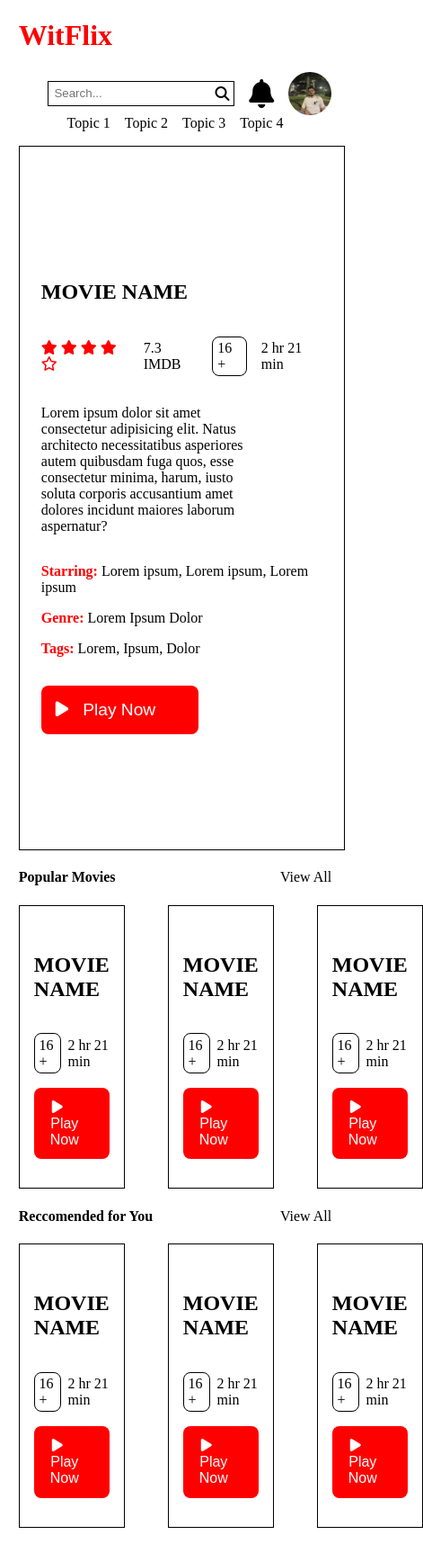
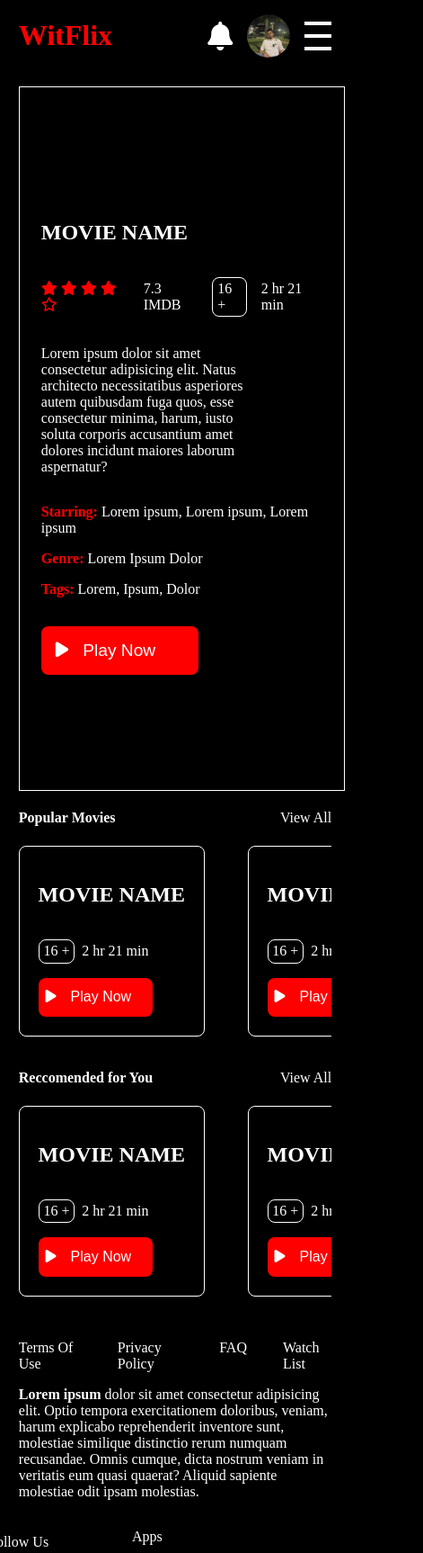
Before and after one commit to osmanyildiz98/witflix-project, a plain HTML site: page index.html in a window 390 px wide. Shown: the top 1726 px of the page at 90% size, 471 px wide, since content can reach past the window. Drawn offline with Linux system fonts and the light colour scheme.

Commit message:
hamburger and scrollbar added

```diff
--- a/index.css
+++ b/index.css
@@ -2,6 +2,8 @@ body {
     margin: 0 1.3rem;
     padding: 0;
     box-sizing: border-box;
+    background-color: black;
+    color: white;
 }
 
 h2 {
@@ -33,7 +35,53 @@ nav {
 
 nav a {
     text-decoration: none;
+    color: white;
+}
+
+.hamburger-container {
+    display: none;
+    flex-direction: column;
+    align-items: center;
+    z-index: 10;
+    position: relative; /* Bu elemanı sayfa akışına göre yerleştirir ve daha sonra içinde mutlak konumlandırma yapabiliriz */
+}
+
+.hamburger {
+    display: flex;
+    flex-direction: column;
+    cursor: pointer;
+}
+
+.hamburger span {
+    width: 30px;
+    height: 4px;
+    background-color: white;
+    margin: 5px 0;
+    transition: all 0.3s;
+}
+
+.dropdown-menu {
+    display: none;
+    flex-direction: column;
+    align-items: center;
+    margin-top: 1rem;
+    transition: max-height 0.5s ease, transform 0.5s ease;
+    z-index: 5;
+    position: absolute;
+    background-color: white;
+    top: 100%;
+    left: 50%;
+    transform: translateX(-50%);
+    width: 200%;
+}
+
+.dropdown-menu a {
     color: black;
+    text-decoration: none;
+    padding: 10px;
+    text-align: center;
+    width: 100%;
+    border: 1px solid black;
 }
 
 .user-panel {
@@ -48,7 +96,6 @@ nav a {
 .user-panel img {
     width: 3rem;
     border-radius: 50%;
-
 }
 
 .user-panel>i {
@@ -58,8 +105,13 @@ nav a {
 .input-container {
     display: flex;
     align-items: center;
-    border: 1px solid black;
+    border: 1px solid white;
     padding: .3rem;
+    background-color: white;
+}
+
+.input-container i {
+    color: black;
 }
 
 input {
@@ -74,7 +126,7 @@ main {
     flex-direction: column;
     justify-content: center;
     align-items: flex-start;
-    border: 1px solid black;
+    border: 1px solid white;
     padding: 8rem 1.5rem;
 }
 
@@ -86,7 +138,6 @@ main > p {
     display: flex;
     align-items: center;
     gap: 1rem;
-
 }
 
 .movie-detail i {
@@ -94,12 +145,12 @@ main > p {
 }
 
 .movie-age {
-    border: 1px solid black;
+    border: 1px solid white;
     border-radius: .5rem;
     padding: .2rem .3rem;
 }
 
-.movie-info p{
+.movie-info p {
     margin-bottom: 0;
 }
 
@@ -143,13 +194,6 @@ button i {
     flex-direction: column;
 }
 
-.movie-card-container {
-    display: flex;
-    align-items: center;
-    justify-content: space-between;
-    gap: 3rem;
-}
-
 .movie-card-header-container {
     display: flex;
     justify-content: space-between;
@@ -158,14 +202,42 @@ button i {
 
 .movie-card-header-container a {
     text-decoration: none;
-    color: black;
+    color: white;
+}
+
+.movie-card-container {
+    width: 100%;
+    display: flex;
+    gap: 3rem;
+    padding-bottom: 1rem;
+    scroll-snap-type: x mandatory;
+    overflow-x: scroll;
+}
+
+.movie-card-container::-webkit-scrollbar {
+    height: .5rem;
+}
+
+.movie-card-container::-webkit-scrollbar-thumb {
+    background: white;
+    border-radius: 4px;
 }
 
 .movie-card {
-    width: 30%;
-    border: 1px solid black;
-    padding: 2rem 1rem;
+    min-width: 28.6%;
+    padding: 1.3rem;
+    flex-shrink: 0;
+    display: flex;
+    flex-direction: column;
+    align-items: flex-start;
+    border: 1px solid white;
+    border-radius: 8px;
+    text-align: center;
+    background-color: black;
+    scroll-snap-align: center;
 }
+
+
 
 .movie-card-detail {
     display: flex;
@@ -174,7 +246,7 @@ button i {
 }
 
 .movie-card-detail p:first-child {
-    border: 1px solid black;
+    border: 1px solid white;
     border-radius: .5rem;
     padding: .2rem .3rem;
 }
@@ -211,7 +283,7 @@ footer h4 {
 
 .footer-nav a {
     text-decoration: none;
-    color: black;
+    color: white;
 }
 
 .bold-text {
@@ -270,20 +342,25 @@ footer h4 {
         min-width: 300px;
     }
 
-    header {
-        flex-wrap: wrap;
+    header nav {
+        display: none;
     }
 
-    .logo-text {
-        order: 1;
+    .hamburger-container {
+        display: flex;
     }
 
-    header nav {
-        order: 3;
+    .hamburger {
+        display: flex;
     }
 
-    .user-panel {
-        order: 2;
+    .dropdown-menu.open {
+        display: flex;
+        max-height: 300px;
+    }
+
+    .input-container {
+        display: none;
     }
 
     main {
@@ -298,4 +375,7 @@ footer h4 {
         flex-direction: column;
     }
 
+    .footer-nav {
+        justify-content: center;
+    }
 }
--- a/index.html
+++ b/index.html
@@ -17,6 +17,7 @@
             <a href="#">Topic 3</a>
             <a href="#">Topic 4</a>
         </nav>
+
         <div class="user-panel">
             <div class="input-container">
                 <input type="text" placeholder="Search...">
@@ -24,7 +25,21 @@
             </div>
             <i class="fa-solid fa-bell"></i>
             <img src="assets/images/pp.jpg" alt="profile-photo">
+            <div class="hamburger-container">
+                <div class="hamburger" onclick="toggleDropdownMenu()">
+                    <span></span>
+                    <span></span>
+                    <span></span>
+                </div>
+                <div class="dropdown-menu">
+                    <a href="#">Topic 1</a>
+                    <a href="#">Topic 2</a>
+                    <a href="#">Topic 3</a>
+                    <a href="#">Topic 4</a>
+                </div>
+            </div>
         </div>
+
     </header>
     <!-- Hero -->
     <main class="hero-section">
@@ -81,6 +96,30 @@
                     </div>
                     <button><i class="fa-solid fa-play"></i>Play Now</button>
                 </div>
+                <div class="movie-card">
+                    <h2>MOVIE NAME</h2>
+                    <div class="movie-card-detail">
+                        <p>16 +</p>
+                        <p>2 hr 21 min</p>
+                    </div>
+                    <button><i class="fa-solid fa-play"></i>Play Now</button>
+                </div>
+                <div class="movie-card">
+                    <h2>MOVIE NAME</h2>
+                    <div class="movie-card-detail">
+                        <p>16 +</p>
+                        <p>2 hr 21 min</p>
+                    </div>
+                    <button><i class="fa-solid fa-play"></i>Play Now</button>
+                </div>
+                <div class="movie-card">
+                    <h2>MOVIE NAME</h2>
+                    <div class="movie-card-detail">
+                        <p>16 +</p>
+                        <p>2 hr 21 min</p>
+                    </div>
+                    <button><i class="fa-solid fa-play"></i>Play Now</button>
+                </div>
             </div>
         </div>
         <div class="recommend">
@@ -89,6 +128,30 @@
                 <a href="#">View All</a>
             </div>
             <div class="movie-card-container">
+                <div class="movie-card">
+                    <h2>MOVIE NAME</h2>
+                    <div class="movie-card-detail">
+                        <p>16 +</p>
+                        <p>2 hr 21 min</p>
+                    </div>
+                    <button><i class="fa-solid fa-play"></i>Play Now</button>
+                </div>
+                <div class="movie-card">
+                    <h2>MOVIE NAME</h2>
+                    <div class="movie-card-detail">
+                        <p>16 +</p>
+                        <p>2 hr 21 min</p>
+                    </div>
+                    <button><i class="fa-solid fa-play"></i>Play Now</button>
+                </div>
+                <div class="movie-card">
+                    <h2>MOVIE NAME</h2>
+                    <div class="movie-card-detail">
+                        <p>16 +</p>
+                        <p>2 hr 21 min</p>
+                    </div>
+                    <button><i class="fa-solid fa-play"></i>Play Now</button>
+                </div>
                 <div class="movie-card">
                     <h2>MOVIE NAME</h2>
                     <div class="movie-card-detail">
@@ -145,5 +208,6 @@
             </div>
         </div>
     </footer>
+    <script src="index.js"></script>
 </body>
 </html>
--- /dev/null
+++ b/index.js
@@ -0,0 +1,4 @@
+function toggleDropdownMenu() {
+  const dropdownMenu = document.querySelector(".dropdown-menu");
+  dropdownMenu.classList.toggle("open");
+}
```
